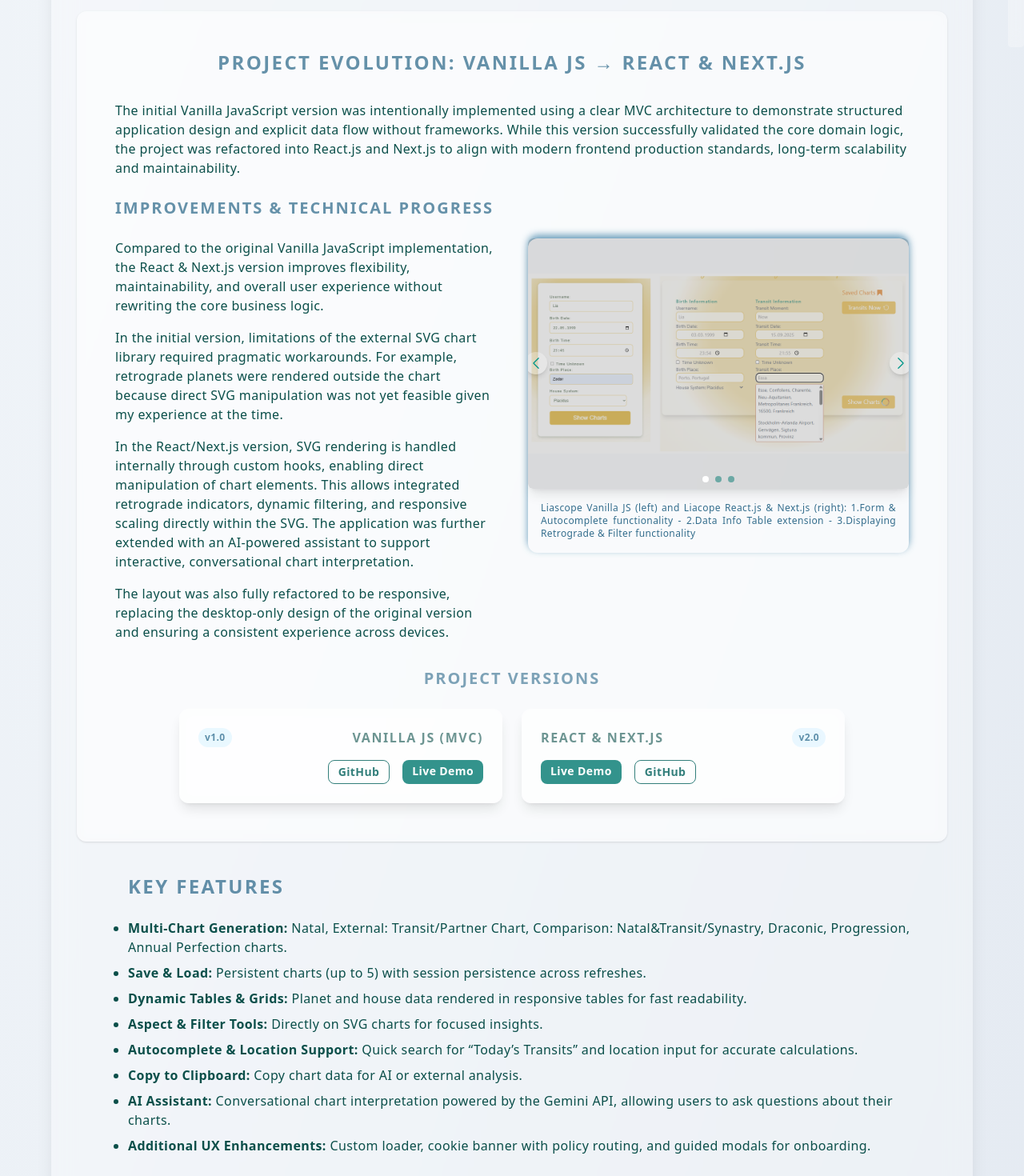
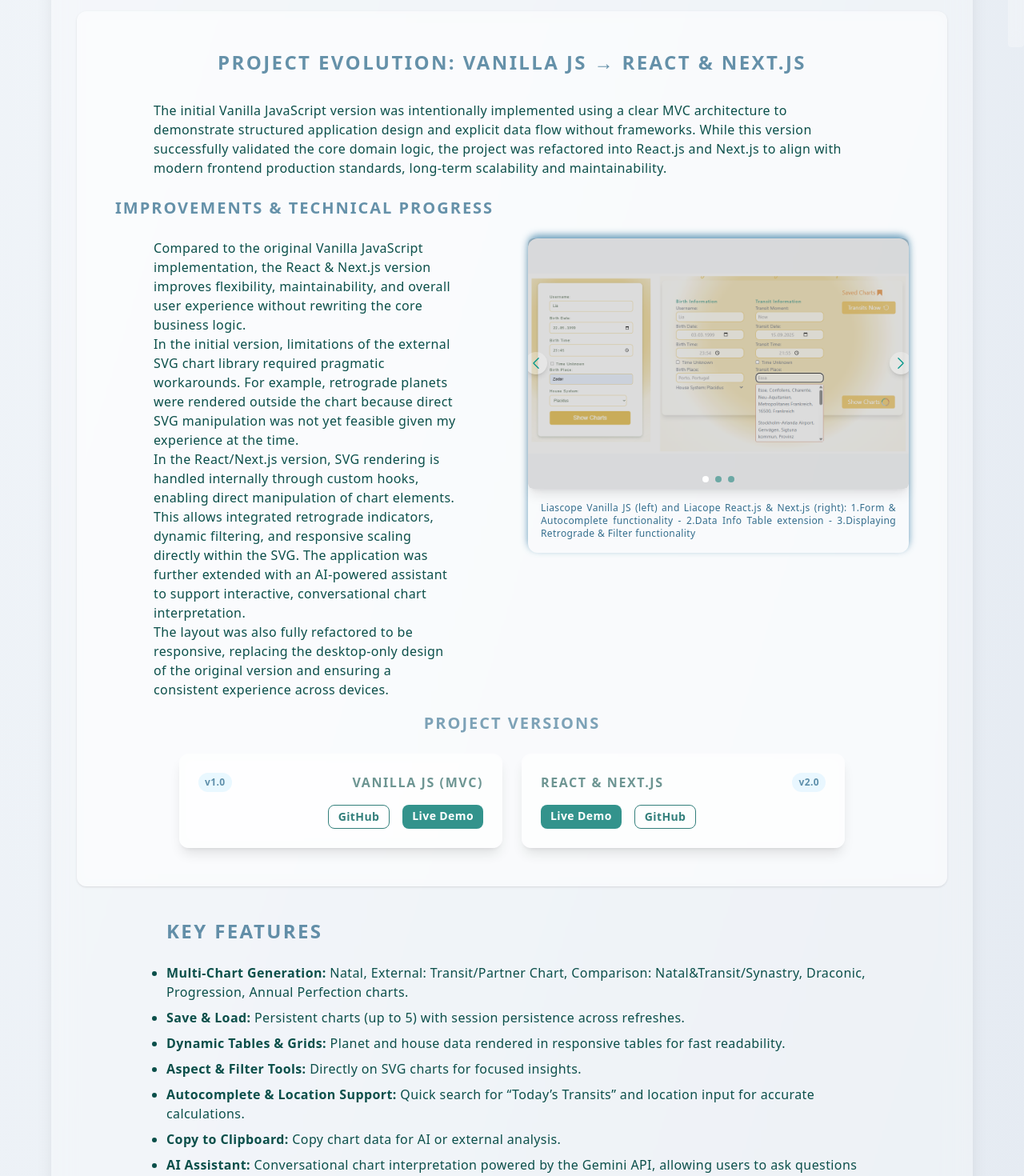
Before and after one commit to liascope/portfolio, a Next.js app: page /projects/casestudy/LiascopeAstrologyReactNext in a window 1280 px wide. Shown: the part 860-2330 px from the top of the page at 80% size. Built offline with nearby package versions, Linux system fonts and the light colour scheme.

Commit message:
style:adjust page spacing

```diff
--- a/app/_components/CaseStudy/AstroReactNext.js
+++ b/app/_components/CaseStudy/AstroReactNext.js
@@ -15,7 +15,7 @@
       <section className="max-w-6xl mx-auto bg-white/30 backdrop-blur-lg rounded-2xl p-4 sm:p-8 shadow-xl">
         <HeaderCS img="astroReact">Astrology App - React/Next.js</HeaderCS>
 
-        <article className="flex flex-col mb-10 mt-2 sm:text-lg text-base px-5 sm:px-10 gap-5">
+        <article className="flex flex-col  mb-10 mt-2 sm:text-lg text-base px-5 sm:px-10 gap-5">
           <p>
             Liascope Astrology is a modern astrology charting application designed to provide a clean and beginner-friendly alternative to cluttered
             and visually overwhelming astrology tools. The application allows users to generate and explore multiple astrological charts through an
@@ -45,7 +45,7 @@
           >
             Project Evolution: Vanilla JS → React & Next.js{' '}
           </h2>
-          <p className="mb-4">
+          <p className="space-y-2 px-5 sm:px-12 text-sm sm:text-base">
             The initial Vanilla JavaScript version was intentionally implemented using a clear MVC architecture to demonstrate structured application
             design and explicit data flow without frameworks. While this version successfully validated the core domain logic, the project was
             refactored into React.js and Next.js to align with modern frontend production standards, long-term scalability and maintainability.
@@ -54,20 +54,20 @@
           <h2 className="sm:text-xl text-lg font-bold sm:tracking-widest uppercase text-sky-900/60 my-6">Improvements & Technical Progress</h2>
           <div className="flex flex-col sm:flex-row gap-10">
             <div className="flex-1">
-              <p className="mb-4">
+              <p className="space-y-2 px-5 sm:px-12 text-sm sm:text-base">
                 Compared to the original Vanilla JavaScript implementation, the React & Next.js version improves flexibility, maintainability, and
                 overall user experience without rewriting the core business logic.
               </p>
-              <p className="mb-4">
+              <p className="space-y-2 px-5 sm:px-12 text-sm sm:text-base">
                 In the initial version, limitations of the external SVG chart library required pragmatic workarounds. For example, retrograde planets
                 were rendered outside the chart because direct SVG manipulation was not yet feasible given my experience at the time.
               </p>
-              <p className="mb-4">
+              <p className="space-y-2 px-5 sm:px-12 text-sm sm:text-base">
                 In the React/Next.js version, SVG rendering is handled internally through custom hooks, enabling direct manipulation of chart
                 elements. This allows integrated retrograde indicators, dynamic filtering, and responsive scaling directly within the SVG. The
                 application was further extended with an AI-powered assistant to support interactive, conversational chart interpretation.
               </p>
-              <p className="mb-4">
+              <p className="space-y-2 px-5 sm:px-12 text-sm sm:text-base">
                 The layout was also fully refactored to be responsive, replacing the desktop-only design of the original version and ensuring a
                 consistent experience across devices.
               </p>
@@ -143,7 +143,7 @@
         </article>
 
         <article className="mb-10 mt-2 px-5 sm:px-10">
-          <ul className="list-disc ml-6 space-y-2">
+          <ul className="list-disc  ml-6 space-y-2 px-5 sm:px-12 text-sm sm:text-base">
             <h2 id="key-features" title="Key Features" className="text-xl sm:text-2xl font-bold sm:tracking-widest uppercase text-sky-900/60 mb-6">
               Key Features
             </h2>
@@ -177,8 +177,8 @@
         </article>
 
         <div className="grid grid-cols-1 md:grid-cols-2 lg:grid-cols-2 gap-10">
-          <article className="bg-white/40 backdrop-blur-sm rounded-xl p-2 sm:p-6 shadow hover:scale-105 transition">
-            <ul className="list-disc ml-6 space-y-2">
+          <article className="bg-white/40 backdrop-blur-sm rounded-xl p-5 sm:p-6 shadow hover:scale-105 transition">
+            <ul className="list-disc ml-6 space-y-2 px-5 sm:px-12 text-sm sm:text-base">
               <h2
                 id="architecture"
                 title="Architecture & Tech Decisions"
--- a/app/_components/CaseStudy/Daycare.js
+++ b/app/_components/CaseStudy/Daycare.js
@@ -26,7 +26,7 @@
           </ul>
         </article>
 
-        <article className="text-sm sm:text-base flex flex-col lg:flex-row bg-white/40 backdrop-blur-sm rounded-xl p-5 lg:p-12 shadow hover:scale-105 transition my-10  ">
+        <article className="text-sm sm:text-base flex flex-col lg:flex-row bg-white/40 backdrop-blur-sm rounded-xl p-5 lg:p-12 shadow hover:scale-105 transition my-10">
           <ul className="list-disc ml-6 space-y-2 px-5 sm:px-12 text-sm sm:text-base">
             <h2 id="key-features" title="Key Features" className="text-xl sm:text-2xl font-bold sm:tracking-widest uppercase text-sky-900/60 mb-6">
               Key Features
```
